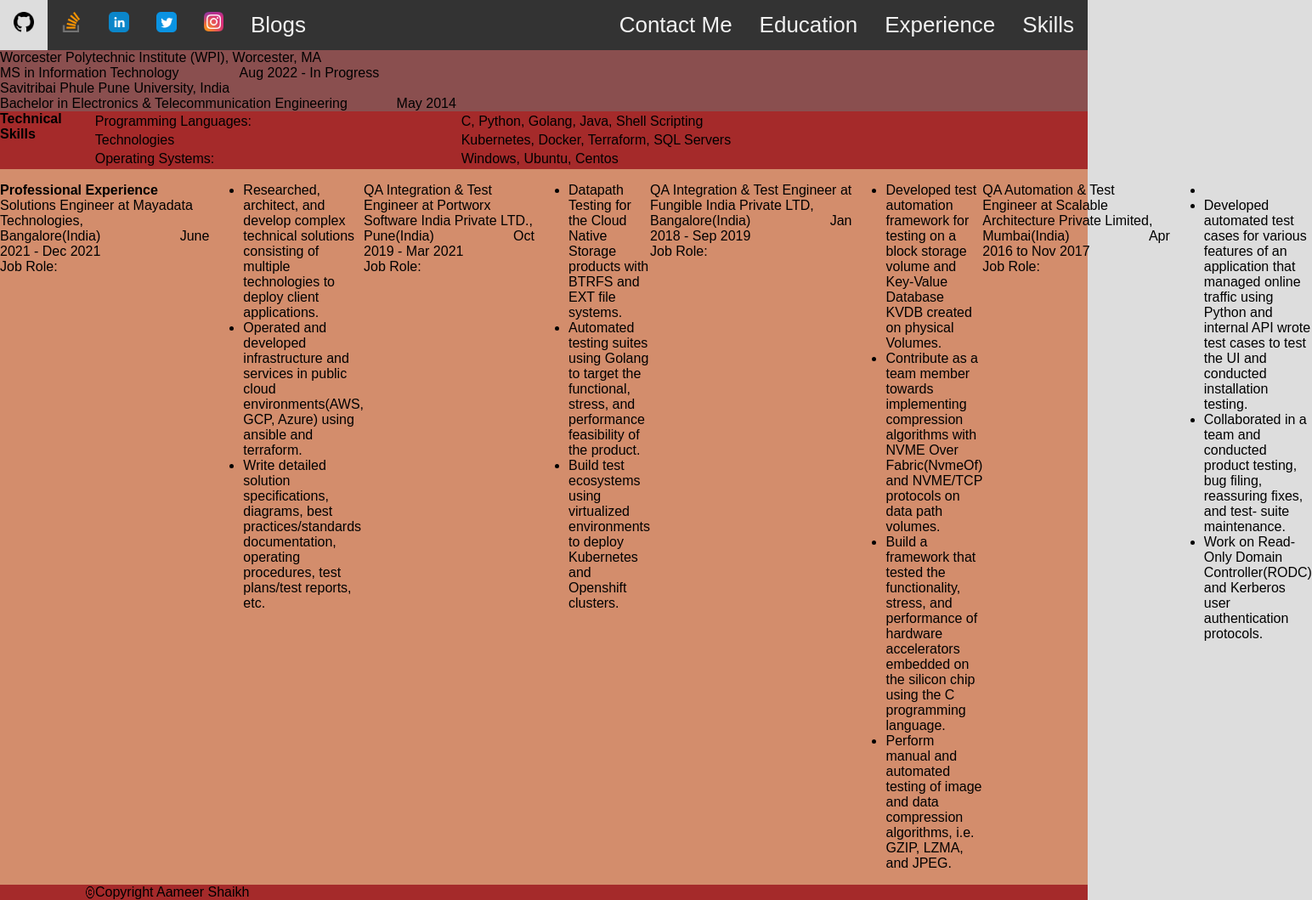
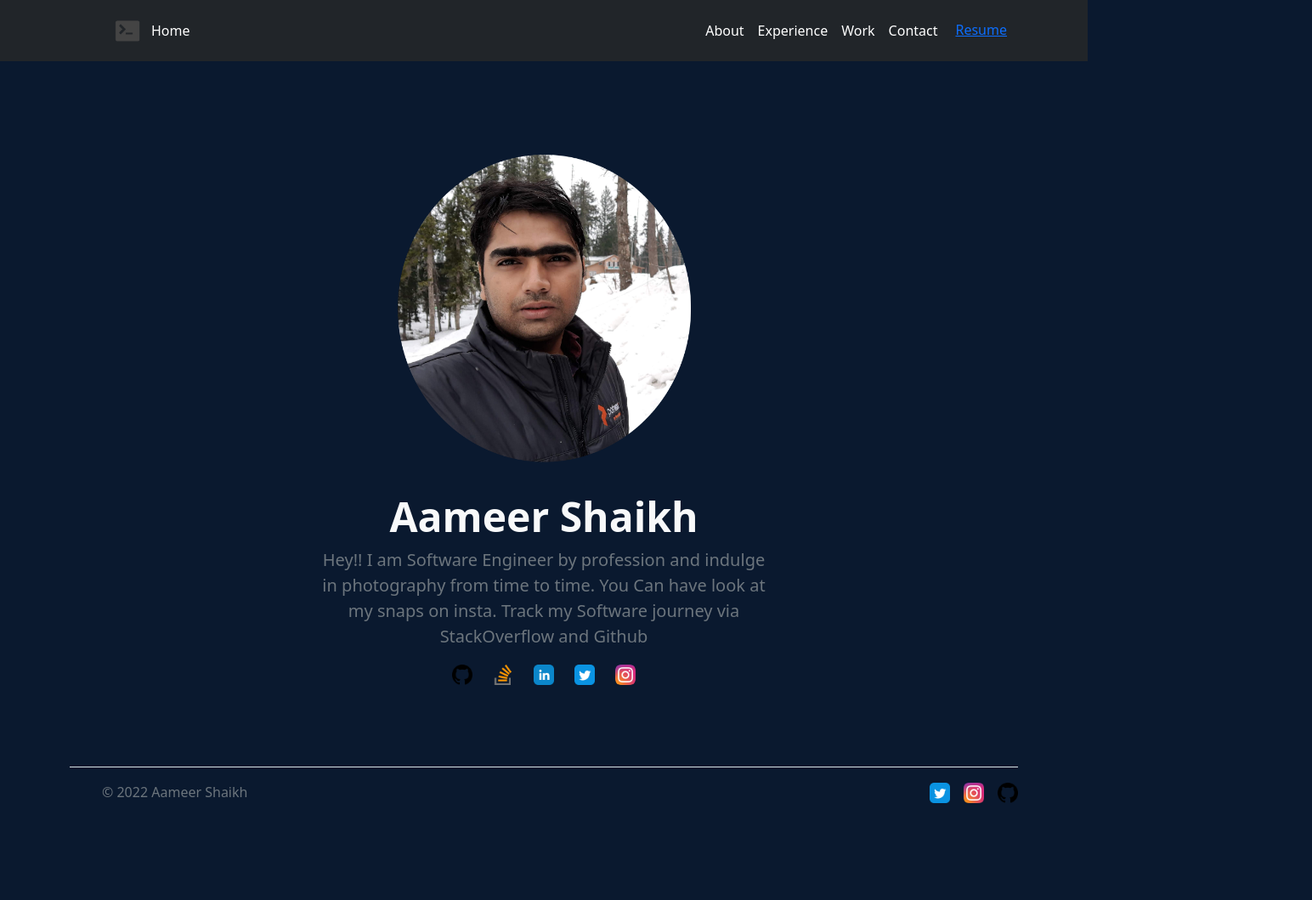
Before and after one commit to aamirqs/aamirqs.github.io, a plain HTML site: page index.html in a window 1280 px wide. Shown: the whole page at 85% size, 1544 px wide, since content can reach past the window. After the commit the page ends 985 px from the top, so only its background shows below. Drawn offline with nearby package versions, Linux system fonts and the light colour scheme.

Commit message:
bootstrapping

```diff
--- a/css/style.css
+++ b/css/style.css
@@ -5,6 +5,7 @@ body{
 .topnav {
   background-color: #333;
   overflow: hidden;
+
 }
 
 .topnav a {
@@ -17,7 +18,7 @@ font-size: 17px;
 }
 
 .topnav a:hover {
-background-color: #ddd;
+background-color: #E4F2F9;
 color: black;
 }
 
@@ -34,6 +35,15 @@ float: right;
 }
 
 
+.header-div{
+  margin: auto  ;
+  width: 800px;
+  height: 500px;
+  background-color: #f9f7f7;
+
+  align-items: center;
+  padding: 10px;
+}
 
 
 
--- a/index.html
+++ b/index.html
@@ -1,112 +1,91 @@
-<!DOCTYPE html>
+<!doctype html>
 <html lang="en">
     <head>
-      <meta charset="UTF-8">
-      <meta name="viewport" content="width=device-width, initial-scale=1.0">
-      <meta http-equiv="X-UA-Compatible" content="ie=edge">
-      <link rel="stylesheet" href="css/style.css">
-      <link rel="shortcut icon" href="images/title_img.png" type="image/jpeg">
-      <link rel="apple-touch-icon" href="images/title_img.png" type="image/jpeg">
-      <link rel="icon" sizes="192x192" href="images/title_img.png">
-      <title>Profile | Aameer Shaikh </title>
+        <meta charset="utf-8">
+        <meta name="viewport" content="width=device-width, initial-scale=1">
+        <link rel="shortcut icon" href="/images/title_img.png" type="image/jpeg">
+        <link rel="apple-touch-icon" href="/images/title_img.png" type="image/jpeg">
+        <link rel="icon" sizes="192x192" href="/images/title_img.png">
+        <title>Aameer Shaikh</title>
+        <link href="https://cdn.jsdelivr.net/npm/bootstrap@5.2.2/dist/css/bootstrap.min.css" rel="stylesheet" integrity="sha384-Zenh87qX5JnK2Jl0vWa8Ck2rdkQ2Bzep5IDxbcnCeuOxjzrPF/et3URy9Bv1WTRi" crossorigin="anonymous">
     </head>
-   <style>
-      body, h1,h2,h3,h4,h5,h6, div {font-family: "Montserrat", sans-serif}
-   </style>
-   <body>
-      <div class="topnav" >
-         <a href="https://github.com/aamirqs/"><img src="images/github.png"  width="24px" height="24px"></a>
-         <a href="https://stackoverflow.com/users/4770412/aamir-shaikh"><img src="images/stack-overflow.png" width="24px"></img></a>
-         <a href="https://www.linkedin.com/in/aamirqs/"><img src="images/linkedin.png"  width="24px"></a>
-         <a href="https://twitter.com/aamirqs/"><img src="images/twitter.png"  width="24px"></a>
-         <a href="https://www.instagram.com/aameershaikh329/" ><img src="images/instagram.png"  width="23px"></a>
-         <a href="#"style="font-size: 26px;">Blogs</a>
-         <div class="topnav-right">
-            <a href="#"style="font-size: 26px;">Contact Me</a>
-         <a href="#"style="font-size: 26px;">Education</a>
-         <a href="#"style="font-size: 26px;">Experience</a>
-         <a href="#"style="font-size: 26px;">Skills</a>
+    <body style="background-color: #0a192f">
+        <script src="https://cdn.jsdelivr.net/npm/bootstrap@5.2.2/dist/js/bootstrap.bundle.min.js" integrity="sha384-OERcA2EqjJCMA+/3y+gxIOqMEjwtxJY7qPCqsdltbNJuaOe923+mo//f6V8Qbsw3" crossorigin="anonymous"></script>
+        <script src="https://cdn.jsdelivr.net/npm/@popperjs/core@2.11.6/dist/umd/popper.min.js" integrity="sha384-oBqDVmMz9ATKxIep9tiCxS/Z9fNfEXiDAYTujMAeBAsjFuCZSmKbSSUnQlmh/jp3" crossorigin="anonymous"></script>
+        <script src="https://cdn.jsdelivr.net/npm/bootstrap@5.2.2/dist/js/bootstrap.min.js" integrity="sha384-IDwe1+LCz02ROU9k972gdyvl+AESN10+x7tBKgc9I5HFtuNz0wWnPclzo6p9vxnk" crossorigin="anonymous"></script>
+        <header class="p-3 text-bg-dark">
+            <div class="container" >
+                <div class="d-flex flex-wrap align-items-center justify-content-center justify-content-lg-start">
+                    <a href="/" class="d-flex align-items-center mb-2 mb-lg-0 text-white text-decoration-none">
+                        <svg class="bi me-2" width="40" height="12" role="img" aria-label="Bootstrap">
+                            <use xlink:href="#bootstrap"></use>
+                        </svg>
+                    </a>
+                    <ul class="nav col-12 col-lg-auto me-lg-auto mb-2 justify-content-lg-center mb-md-0">
+                        <li><a href="#hero" "><img src="/images/terminal.png" class="bi ,m-auto" width="40"></a></li>
+                        <li><a href="#hero" class="nav-link px-2 text-bg-dark">Home</a></li>
+                    </ul>
+                    <div class="text-end">
+                        <ol class="nav col-12 col-lg-auto me-lg-auto mb-2 justify-content-center mb-md-0">
+                            <li><a href="#about" class="nav-link px-2 text-white" >About</a></li>
+                            <li><a href="#Experience" class="nav-link px-2 text-white">Experience</a></li>
+                            <li><a href="#work" class="nav-link px-2 text-white">Work</a></li>
+                            <li><a href="#contact" class="nav-link px-2 text-white">Contact</a></li>
+                            <li><a href="/Aameer Shaikh Resume - MasterResume.pdf" class="btn btn-link " download="AameerShaikhResume.pdf">Resume</a>
+                        </ol>
                     </div>
-
                 </div>
-
-      <div id="container" width="100%" style="background-color: rgb(138, 79, 79);">
-        Worcester Polytechnic Institute (WPI), Worcester, MA<br>
-        MS in Information Technology&nbsp;&nbsp;&nbsp;&nbsp;&nbsp;&nbsp;&nbsp;&nbsp;&nbsp;&nbsp;&nbsp;&nbsp;&nbsp;&nbsp;&nbsp;&nbsp;Aug 2022 - In Progress<br>
-Savitribai Phule Pune University, India<br>
-Bachelor in Electronics & Telecommunication Engineering&nbsp;&nbsp;&nbsp;&nbsp;&nbsp;&nbsp;&nbsp;&nbsp;&nbsp;&nbsp;&nbsp;&nbsp;&nbsp;May 2014<br>
-
             </div>
-      <div id="container">
-        <strong>Technical Skills</strong> <br><br><br>
-        <table style="width: 100%;">
-            <tr>
-                <td>
-                    Programming Languages:
-                </td>
-                <td>
-                    C, Python, Golang, Java, Shell Scripting
-                </td>
-            </tr>
-                <td>
-                    Technologies
-                </td>
-                <td>
-                    Kubernetes, Docker, Terraform, SQL Servers
-                </td>
-            <tr>
-                <td>
-                    Operating Systems:
-                </td>
-            <td>
-                Windows, Ubuntu, Centos
-            </td>
-        </table>
+        </header>
+        <div id="#hero">
+            <div class="container-md">
+                <div class="px-4 py-5 my-5 text-center">
+                    <img class="d-block mx-auto mb-4" src="/images/title_img.png" alt="" width="400">
+                    <h1 class="display-5 fw-bold text-light">Aameer Shaikh</h1>
+                    <div class="col-lg-6 mx-auto">
+                        <p class="lead mb-lg-3 text-muted">Hey!! I am Software Engineer by profession and indulge in photography from time to time. You Can have look at my snaps on insta. Track my Software journey via StackOverflow and Github
+                        </p>
+                        <div class="d-grid gap-2 d-sm-flex justify-content-sm-center">
+                            <a href="https://github.com/aamirqs/" class="bi mx-2"><img src="/images/github.png"  width="24px" height="24px"></a>
+                            <a href="https://stackoverflow.com/users/4770412/aamir-shaikh" class="bi mx-2"><img src="/images/stack-overflow.png" width="24px" height="24px"></img></a>
+                            <a href="https://www.linkedin.com/in/aamirqs/" class="bi mx-2"><img src="/images/linkedin.png"  width="24px"></a>
+                            <a href="https://twitter.com/aamirqs/" class="bi mx-2"><img src="/images/twitter.png"  width="24px"></a>
+                            <a href="https://www.instagram.com/aameershaikh329/" class="bi mx-2" ><img src="/images/instagram.png" class="rounded" width="24px"></a>
                         </div>
-     <div id="container" style="background-color: rgb(211, 141, 108);">
-        <p>
-           <strong>Professional Experience</strong><br>
-           Solutions Engineer at Mayadata Technologies, Bangalore(India)&nbsp;&nbsp;&nbsp;&nbsp;&nbsp;&nbsp;&nbsp;&nbsp;&nbsp;&nbsp;&nbsp;&nbsp;&nbsp;&nbsp;&nbsp;&nbsp;&nbsp;&nbsp;&nbsp;&nbsp;&nbsp;June 2021 - Dec 2021<br>
-
-           Job Role:<br>
-           <ul>
-            <li>Researched, architect, and develop complex technical solutions consisting of multiple technologies to deploy client applications.</li>
-           <li>Operated and developed infrastructure and services in public cloud environments(AWS, GCP, Azure) using ansible and terraform.</li>
-<li>Write detailed solution specifications, diagrams, best practices/standards documentation, operating procedures, test plans/test reports, etc.<br>
-</li>       </ul>
-        </p>
-        <p>
-           QA  Integration & Test Engineer at Portworx Software India Private LTD., Pune(India)&nbsp;&nbsp;&nbsp;&nbsp;&nbsp;&nbsp;&nbsp;&nbsp;&nbsp;&nbsp;&nbsp;&nbsp;&nbsp;&nbsp;&nbsp;&nbsp;&nbsp;&nbsp;&nbsp;&nbsp;&nbsp;Oct 2019 - Mar 2021<br>
-           Job Role: <br>
-           <ul>
-           <li>Datapath Testing for the Cloud Native Storage products with BTRFS and EXT file systems. </li>
-           <li>Automated testing suites using Golang to target the functional, stress, and performance feasibility of the product.</li>
-           <li>Build test ecosystems using virtualized environments to deploy Kubernetes and Openshift clusters.</li>
+                    </div>
+                </div>
+            </div>
+        </div>
+        <!--Education and Background-->
+        <div id="#about">
+            <div class="container">
+            </div>
+        </div>
+        <!--Work Experience-->
+        <div id="#work"></div>
+        <!--Contact Me-->
+        <div id="#Contact"></div>
+        <!--Footer-->
+        <div class="container">
+            <footer class="d-flex flex-wrap justify-content-between align-items-center py-3 my-4 border-top">
+                <div class="col-md-4 d-flex align-items-center">
+                    <a href="/" class="mb-3 me-2 mb-md-0 text-muted text-decoration-none lh-1">
+                        <svg class="bi" width="30" height="24">
+                            <use xlink:href="#bootstrap"></use>
+                        </svg>
+                    </a>
+                    <span class="mb-3 mb-md-0 text-muted">© 2022 Aameer Shaikh</span>
+                </div>
+                <ul class="nav col-md-4 justify-content-end list-unstyled d-flex">
+                    <li class="ms-3">
+                        <a class="text-muted" href="https://twitter.com/aamirqs/">
+                            <img class="bi" width="24" height="24" src="/images/twitter.png"  width="24px">
+                        </a>
+                    </li>
+                    <li class="ms-3"><a class="text-muted" href="https://www.instagram.com/aameershaikh329/"><img class="bi" width="24" height="24" src="/images/instagram.png"  width="24px"></svg></a></li>
+                    <li class="ms-3"><a class="text-muted" href="https://github.com/aamirqs/"><img class="bi" width="24" height="24" src="/images/github.png"></img> </a></li>
                 </ul>
-        </p>
-        <p>
-           QA  Integration & Test Engineer at Fungible India Private LTD, Bangalore(India)&nbsp;&nbsp;&nbsp;&nbsp;&nbsp;&nbsp;&nbsp;&nbsp;&nbsp;&nbsp;&nbsp;&nbsp;&nbsp;&nbsp;&nbsp;&nbsp;&nbsp;&nbsp;&nbsp;&nbsp;&nbsp;Jan 2018 - Sep 2019<br>
-           Job Role:<br>
-        <ul>
-           <li>Developed test automation framework for testing on a block storage volume and Key-Value Database KVDB created on physical Volumes.</li>
-           <li>Contribute as a team member towards implementing compression algorithms with NVME Over Fabric(NvmeOf) and NVME/TCP protocols on data path volumes. </li>
-           <li>Build a framework that tested the functionality, stress, and performance of hardware accelerators embedded on the silicon chip using the C programming language.</li>
-           <li>Perform manual and automated testing of image and data compression algorithms, i.e. GZIP, LZMA, and JPEG.</li>
-        </ul>
-        </p>
-        <p>
-           QA Automation & Test Engineer at Scalable Architecture Private Limited, Mumbai(India)&nbsp;&nbsp;&nbsp;&nbsp;&nbsp;&nbsp;&nbsp;&nbsp;&nbsp;&nbsp;&nbsp;&nbsp;&nbsp;&nbsp;&nbsp;&nbsp;&nbsp;&nbsp;&nbsp;&nbsp;&nbsp;Apr 2016 to Nov 2017<br>
-           Job Role: <br>
-           <ul>
-            <li></li>
-            <li>Developed automated test cases for various features of an application that managed online traffic using Python and internal API wrote test cases to test the UI and conducted installation testing.</li>
-                <li>Collaborated in a team and conducted product testing, bug filing, reassuring fixes, and test- suite maintenance. </li>
-                    <li>Work on Read-Only Domain Controller(RODC) and Kerberos user authentication protocols.</li>
-        </ul>
-        </p>
-     </div>
-     <div id="container">
-        <img src="images/copyright.png"  width="12px" style="padding-left: 100px;">Copyright Aameer Shaikh
+            </footer>
         </div>
     </body>
 </html>
--- a/style.css
+++ /dev/null
@@ -1,47 +0,0 @@
-body{
-  background-color: #ddd;
-  margin: 0;
-}
-/* To Navigation Bar*/
-.topnav {
-  background-color: rgb(196, 67, 17);
-  overflow: hidden;
-}
-.topnav a {
-  float:left;
-  color: #f2f2f2;
-  text-align: center;
-  padding: 14px 16px;
-  text-decoration: none;
-  font-size: 26px;
-}
-.topnav a:hover {
-  background-color: rgb(48, 124, 67);
-  color: black;
-}
-.topnav a.right {
-  float: right;
-  background-color: #d86b12;
-  color: white;
-  size: 27px;
-  align-items: flex-end;
-}
-
-#container {
-
-  width: 100%;
-  display: flex;
-  background-color: brown;
-}
-#leftThing {
-  width: 25%;
-  background-color: blue;
-}
-#content {
-  width: 50%;
-  background-color: green;
-}
-#rightThing {
-  width: 25%;
-  background-color: yellow;
-}
```
Also changed, not shown: old_rendering/index.html (added, +117 -0 lines), images/icons8-console-50.png (added), images/terminal.png (added), 1 other file. Lines whose indentation alone changed are shown as unchanged.
